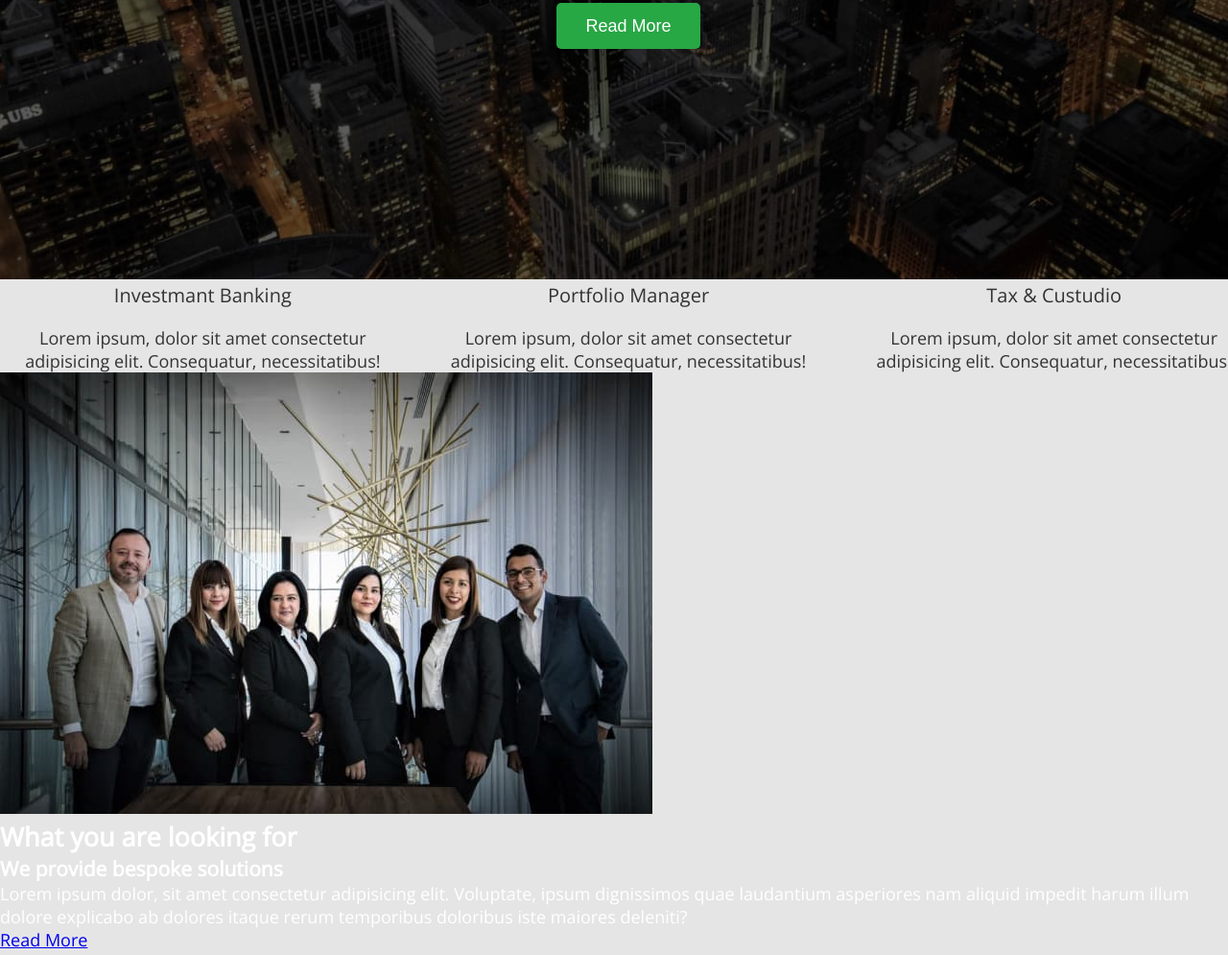
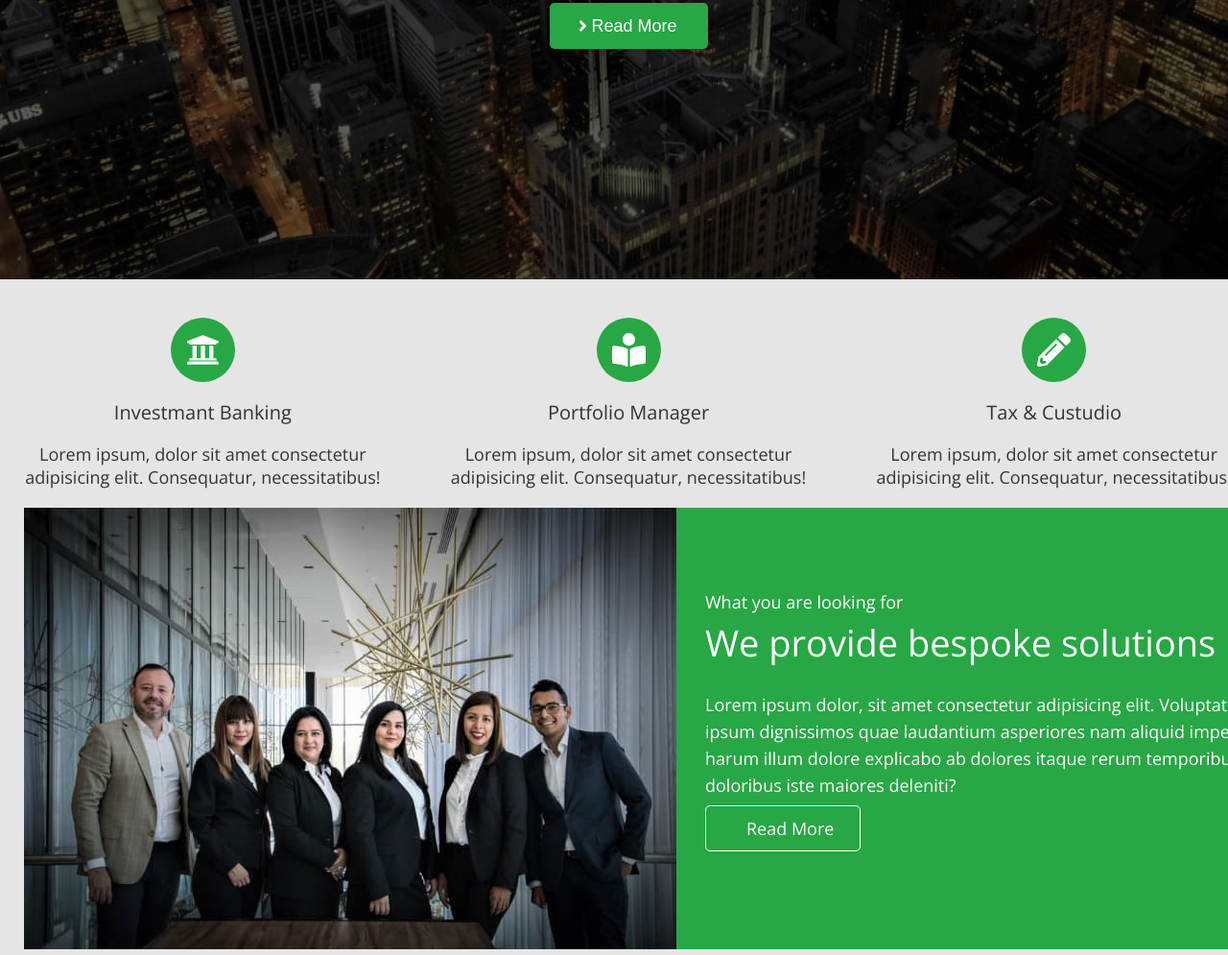
Before and after one commit to HennadiiBorysevych/blended_lesson_1, a plain HTML site: page index.html in a window 1280 px wide. Shown: the part 543-1538 px from the top of the page at 96% size. Drawn offline with nearby package versions, Linux system fonts and the light colour scheme; files whose address does not match are found by name.

Commit message:
Added CSS for second and third section

```diff
--- a/css/styles.css
+++ b/css/styles.css
@@ -127,14 +127,17 @@
     margin-bottom: 29px ;
 }
 .main-button{
-    display: block;
+    display: flex;
+    align-items: center;
+    gap: 5px;
+    min-width: 165px;
     background-color: var(--accent-color);
     color: var(--primary-text-color);
     font-style: inherit;
     font-weight: inherit;
     font-size: 18px;
     line-height: 1.56;
-    text-align: center;
+
 
     padding: 10px 30px;
     border-radius: 5px;
@@ -147,11 +150,75 @@
 
     display: flex;
     gap: 71px;
+    padding-top: 40px;
+    padding-bottom: 20px;
 }
 .services-subtitle{
     font-weight: 400;
     font-size: 20px;
     line-height: 1.65;
+}
+.icon-item {
+    display: flex;
+    align-items: center;
+    justify-content: center;
 
-    margin-bottom: 16px;
+    width: 67px;
+    height: 67px;
+    background-color: var(--accent-color);
+    border-radius: 50%;
+
 }
+.service-item{
+    display: flex;
+    flex-direction: column;
+    justify-content: center;
+    align-items: center;
+    gap: 15px;
+}
+.solution{
+    background-color: var(--accent-color);
+
+    padding-top:84px ;
+    padding-bottom: 96px;
+    padding-left:30px ;
+    padding-right: 44px;
+}
+.solution-title{
+    font-weight: 400;
+    font-size: 18px;
+    line-height: 1.56;
+
+    margin-bottom: 5px;
+}
+.solution-subtitle{
+    font-weight: 300;
+    font-size: 38px;
+    line-height: 1.26;
+
+    margin-bottom: 26px;
+
+}
+.solition-text{
+    width: 600px;
+    line-height: 1.56;
+
+    margin-bottom: 17px;
+}
+.solution-link{
+    color: var(--primary-text-color);
+    font-weight: inherit;
+    font-size: 18px;
+    line-height: 1.56;
+    text-decoration: none;
+    max-width:167px ;
+    height: 50px;
+
+    padding-top: 11px;
+    padding-bottom: 11px;
+    padding-left: 42px;
+    padding-right: 27px;
+
+    border: 1px solid #FFFFFF;
+    border-radius: 5px;
+}
--- a/index.html
+++ b/index.html
@@ -15,11 +15,15 @@
   </head>
   <body>
     <header class="section">
-      <div class="container bg-pic">
+      <div class="container">
         <nav class="site-nav">
           <a href="./index.html" class="logo link"
-            ><span class="logo-accent">Finance</span> Ledger</a
+            ><svg class="" width="40" height="30">
+              <use href="./images/symbol-defs.svg#icon-logo"></use>
+            </svg>
+            <span class="logo-accent"> Finance</span> Ledger</a
           >
+
           <ul class="site-links">
             <li class=""><a href="#" class="link site-link">Home</a></li>
             <li class=""><a href="#" class="link site-link">About</a></li>
@@ -34,7 +38,12 @@
       <div class="container hero">
         <h1 class="hero-title">The Sky Is The Limit</h1>
         <p class="hero-subtitle">We provide world class financial ssistance</p>
-        <button type="button" class="main-button">Read More</button>
+        <button type="button" class="main-button">
+          <svg class="" width="9" height="18">
+            <use href="./images/symbol-defs.svg#icon-button"></use>
+          </svg>
+          Read More
+        </button>
       </div>
     </section>
     <section class="section">
@@ -42,20 +51,35 @@
         <h2 class="visually-hidden">Our Services</h2>
         <ul class="services">
           <li class="service-item">
+            <div class="icon-item">
+              <svg class="" width="35" height="35">
+                <use href="./images/symbol-defs.svg#icon-university"></use>
+              </svg>
+            </div>
             <h3 class="services-subtitle">Investmant Banking</h3>
             <p>
               Lorem ipsum, dolor sit amet consectetur adipisicing elit.
               Consequatur, necessitatibus!
             </p>
           </li>
-          <li>
+          <li class="service-item">
+            <div class="icon-item">
+              <svg class="" width="35" height="35">
+                <use href="./images/symbol-defs.svg#icon-book"></use>
+              </svg>
+            </div>
             <h3 class="services-subtitle">Portfolio Manager</h3>
             <p>
               Lorem ipsum, dolor sit amet consectetur adipisicing elit.
               Consequatur, necessitatibus!
             </p>
           </li>
-          <li>
+          <li class="service-item">
+            <div class="icon-item">
+              <svg class="" width="35" height="35">
+                <use href="./images/symbol-defs.svg#icon-pencil"></use>
+              </svg>
+            </div>
             <h3 class="services-subtitle">Tax & Custudio</h3>
             <p>
               Lorem ipsum, dolor sit amet consectetur adipisicing elit.
@@ -66,17 +90,21 @@
       </div>
     </section>
 
-    <section>
-      <img src="./images/team.jpg" alt="our team" width="680" height="460" />
-      <h2>What you are looking for</h2>
-      <h3>We provide bespoke solutions</h3>
-      <p>
-        Lorem ipsum dolor, sit amet consectetur adipisicing elit. Voluptate,
-        ipsum dignissimos quae laudantium asperiores nam aliquid impedit harum
-        illum dolore explicabo ab dolores itaque rerum temporibus doloribus iste
-        maiores deleniti?
-      </p>
-      <a href="#">Read More</a>
+    <section class="section">
+      <div class="container flex-box">
+        <img src="./images/team.jpg" alt="our team" width="680" height="460" />
+        <div class="solution">
+          <h2 class="solution-title">What you are looking for</h2>
+          <h3 class="solution-subtitle">We provide bespoke solutions</h3>
+          <p class="solition-text">
+            Lorem ipsum dolor, sit amet consectetur adipisicing elit. Voluptate,
+            ipsum dignissimos quae laudantium asperiores nam aliquid impedit
+            harum illum dolore explicabo ab dolores itaque rerum temporibus
+            doloribus iste maiores deleniti?
+          </p>
+          <a href="#" class="solution-link">Read More</a>
+        </div>
+      </div>
     </section>
     <section>
       <h2>This is what we do</h2>
```
